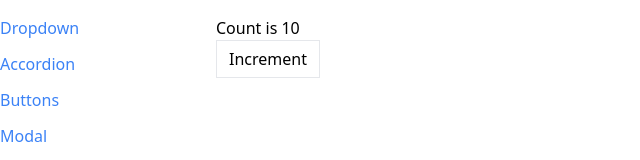
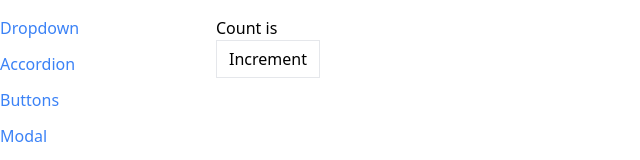
Before and after one commit to MrBrrr/react-components, a React (Create React App) app: page /counter in a window 1280 px wide. Shown: the top 160 px of the page, without its empty margins (0-640 px from the left). Built offline with nearby package versions, Linux system fonts and the light colour scheme.

Commit message:
hook implementaton part 2

```diff
--- a/src/pages/CounterPage.js
+++ b/src/pages/CounterPage.js
@@ -1,21 +1,29 @@
 import { useState, useEffect } from "react";
 import Button from "../components/Button";
 
-function CounterPage({initialCount}) {
+function useCounter({ initialCount }) {
     const [count, setCount] = useState(initialCount);
 
     useEffect(() => {
         console.log("Count changed to:", count)
     }, [count]);
 
-    const handleClick = () => {
+    const increment = () => {
         setCount(count + 1);
     }
 
+    return {
+        count,
+        increment,
+    }
+}
+
+function CounterPage({ initialCount }) {
+    const { count, increment } = useCounter(initialCount);
     return (
         <div>
             <h1>Count is {count}</h1>
-            <Button onClick={handleClick}>Increment</Button>
+            <Button onClick={increment}>Increment</Button>
         </div>
     );
 }
```
Also changed, not shown: 1 other file (tests, documents, lock files or other folders).
